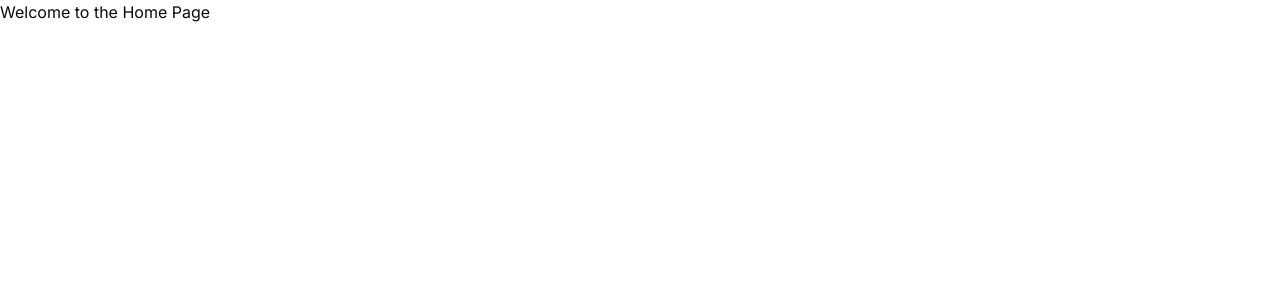
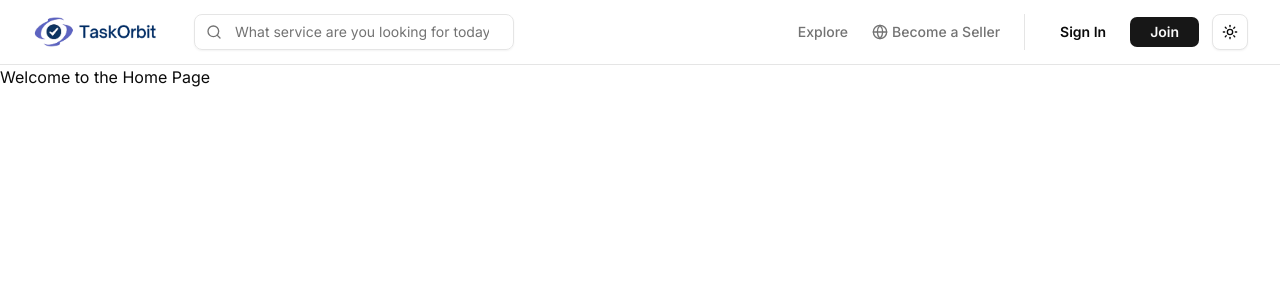
Before and after one commit to alaminislam34/Task-Orbit, a Next.js app: page / in a window 1280 px wide. Shown: the top 300 px of the page. Built offline with nearby package versions, Linux system fonts and the light colour scheme.

Commit message:
added the public navbar design, it's fully responsive and clean design

```diff
--- a/src/app/(public routes)/layout.tsx
+++ b/src/app/(public routes)/layout.tsx
@@ -1,3 +1,5 @@
+import Navbar from "@/components/shared/Header/Navbar";
+
 export default function PublicLayout({
   children,
 }: Readonly<{
@@ -5,7 +7,10 @@ export default function PublicLayout({
 }>) {
   return (
     <>
-      <section>{children}</section>
+      <section>
+        <Navbar />
+        {children}
+      </section>
     </>
   );
 }
--- a/src/app/layout.tsx
+++ b/src/app/layout.tsx
@@ -3,6 +3,7 @@ import { Geist, Geist_Mono, Inter } from "next/font/google";
 import "./globals.css";
 import { cn } from "@/lib/utils";
 import TanstackProvider from "@/providers/TanstackProvider";
+import { ThemeProvider } from "@/providers/ThemeProvider";
 
 const inter = Inter({ subsets: ["latin"], variable: "--font-sans" });
 
@@ -28,11 +29,24 @@ export default function RootLayout({
   children: React.ReactNode;
 }>) {
   return (
-    <html lang="en" className={cn("font-sans", inter.variable)}>
+    <html
+      lang="en"
+      className={cn("font-sans", inter.variable)}
+      suppressHydrationWarning
+    >
       <body
         className={`${geistSans.variable} ${geistMono.variable} antialiased`}
       >
-        <TanstackProvider>{children}</TanstackProvider>
+        <TanstackProvider>
+          <ThemeProvider
+            attribute="class"
+            defaultTheme="system"
+            enableSystem
+            disableTransitionOnChange
+          >
+            {children}
+          </ThemeProvider>
+        </TanstackProvider>
       </body>
     </html>
   );
--- /dev/null
+++ b/src/components/shared/Header/Navbar.tsx
@@ -0,0 +1,131 @@
+"use client";
+
+import React, { useState, useEffect } from "react";
+import Image from "next/image";
+import Link from "next/link";
+import { useTheme } from "next-themes";
+import { Search, Menu, Globe } from "lucide-react";
+
+import { Button } from "@/components/ui/button";
+import { Input } from "@/components/ui/input";
+import { ModeToggle } from "../theme/ThemeToggler";
+import {
+  Sheet,
+  SheetContent,
+  SheetHeader,
+  SheetTitle,
+  SheetTrigger,
+} from "@/components/ui/sheet";
+
+const Navbar = () => {
+  const { theme } = useTheme();
+  const [mounted, setMounted] = useState(false);
+
+  // Avoid hydration mismatch by waiting for mount
+  useEffect(() => {
+    setMounted(true);
+  }, []);
+
+  const logoSrc =
+    theme === "dark" ? "/logos/taskorbit(dark).png" : "/logos/taskorbit.png";
+
+  return (
+    <header className="sticky top-0 z-50 w-full border-b bg-background/95 backdrop-blur supports-backdrop-filter:bg-background/60">
+      <div className="container mx-auto flex h-16 items-center justify-between px-4 md:px-8">
+        {/* Left: Logo & Search */}
+        <div className="flex items-center gap-8">
+          <Link href="/" className="flex items-center space-x-2">
+            <Image
+              src={mounted ? logoSrc : "/logos/taskorbit.png"}
+              alt="TaskOrbit Logo"
+              width={130}
+              height={40}
+              className="object-contain"
+            />
+          </Link>
+
+          {/* Desktop Search */}
+          <div className="hidden lg:flex relative w-80">
+            <Search className="absolute left-3 top-1/2 h-4 w-4 -translate-y-1/2 text-muted-foreground" />
+            <Input
+              type="search"
+              placeholder="What service are you looking for today?"
+              className="pl-10"
+            />
+          </div>
+        </div>
+
+        {/* Right: Navigation Desktop */}
+        <nav className="hidden md:flex items-center gap-6">
+          <div className="flex items-center gap-6 text-sm font-medium text-muted-foreground">
+            <Link href="/jobs" className="hover:text-primary transition-colors">
+              Explore
+            </Link>
+            <Link
+              href="/seller"
+              className="hover:text-primary transition-colors flex items-center gap-1"
+            >
+              <Globe className="h-4 w-4" />
+              Become a Seller
+            </Link>
+          </div>
+
+          <div className="flex items-center gap-3 border-l pl-6">
+            <Link href="/login">
+              <Button variant="ghost" size="sm" className="font-semibold">
+                Sign In
+              </Button>
+            </Link>
+            <Link href="/signup">
+              <Button size="sm" className="px-5 font-semibold">
+                Join
+              </Button>
+            </Link>
+            <ModeToggle />
+          </div>
+        </nav>
+
+        {/* Mobile Navigation (Hamburger) */}
+        <div className="flex md:hidden items-center gap-4">
+          <ModeToggle />
+          <Sheet>
+            <SheetTrigger>
+              <Button variant="ghost" size="icon">
+                <Menu className="h-6 w-6" />
+              </Button>
+            </SheetTrigger>
+            <SheetContent side="right" className="w-75">
+              <SheetHeader>
+                <SheetTitle className="text-left">Menu</SheetTitle>
+              </SheetHeader>
+              <div className="flex flex-col gap-4 mt-8">
+                <Input placeholder="Search services..." className="mb-4" />
+                <Link
+                  href="/jobs"
+                  className="text-lg font-medium border-b pb-2"
+                >
+                  Explore Jobs
+                </Link>
+                <Link
+                  href="/seller"
+                  className="text-lg font-medium border-b pb-2"
+                >
+                  Become a Seller
+                </Link>
+                <Link
+                  href="/login"
+                  className="text-lg font-medium border-b pb-2"
+                >
+                  Sign In
+                </Link>
+                <Button className="w-full mt-4">Join TaskOrbit</Button>
+              </div>
+            </SheetContent>
+          </Sheet>
+        </div>
+      </div>
+    </header>
+  );
+};
+
+export default Navbar;
--- /dev/null
+++ b/src/components/shared/theme/ThemeToggler.tsx
@@ -0,0 +1,40 @@
+"use client";
+
+import * as React from "react";
+import { Moon, Sun } from "lucide-react";
+import { useTheme } from "next-themes";
+
+import { Button } from "@/components/ui/button";
+import {
+  DropdownMenu,
+  DropdownMenuContent,
+  DropdownMenuItem,
+  DropdownMenuTrigger,
+} from "@/components/ui/dropdown-menu";
+
+export function ModeToggle() {
+  const { setTheme } = useTheme();
+
+  return (
+    <DropdownMenu>
+      <DropdownMenuTrigger>
+        <Button variant="outline" size="icon">
+          <Sun className="h-[1.2rem] w-[1.2rem] scale-100 rotate-0 transition-all dark:scale-0 dark:-rotate-90" />
+          <Moon className="absolute h-[1.2rem] w-[1.2rem] scale-0 rotate-90 transition-all dark:scale-100 dark:rotate-0" />
+          <span className="sr-only">Toggle theme</span>
+        </Button>
+      </DropdownMenuTrigger>
+      <DropdownMenuContent align="end">
+        <DropdownMenuItem onClick={() => setTheme("light")}>
+          Light
+        </DropdownMenuItem>
+        <DropdownMenuItem onClick={() => setTheme("dark")}>
+          Dark
+        </DropdownMenuItem>
+        <DropdownMenuItem onClick={() => setTheme("system")}>
+          System
+        </DropdownMenuItem>
+      </DropdownMenuContent>
+    </DropdownMenu>
+  );
+}
--- a/src/components/ui/button.tsx
+++ b/src/components/ui/button.tsx
@@ -10,16 +10,16 @@ const buttonVariants = cva(
   {
     variants: {
       variant: {
-        default: "bg-primary text-primary-foreground hover:bg-primary/80",
+        default: "bg-primary text-primary-foreground hover:bg-primary/80 cursor-pointer",
         outline:
-          "border-border bg-background shadow-xs hover:bg-muted hover:text-foreground aria-expanded:bg-muted aria-expanded:text-foreground dark:border-input dark:bg-input/30 dark:hover:bg-input/50",
+          "border-border bg-background cursor-pointer shadow-xs hover:bg-muted hover:text-foreground aria-expanded:bg-muted aria-expanded:text-foreground dark:border-input dark:bg-input/30 dark:hover:bg-input/50",
         secondary:
-          "bg-secondary text-secondary-foreground hover:bg-secondary/80 aria-expanded:bg-secondary aria-expanded:text-secondary-foreground",
+          "bg-secondary text-secondary-foreground cursor-pointer hover:bg-secondary/80 aria-expanded:bg-secondary aria-expanded:text-secondary-foreground",
         ghost:
-          "hover:bg-muted hover:text-foreground aria-expanded:bg-muted aria-expanded:text-foreground dark:hover:bg-muted/50",
+          "cursor-pointer hover:bg-muted hover:text-foreground aria-expanded:bg-muted aria-expanded:text-foreground dark:hover:bg-muted/50",
         destructive:
-          "bg-destructive/10 text-destructive hover:bg-destructive/20 focus-visible:border-destructive/40 focus-visible:ring-destructive/20 dark:bg-destructive/20 dark:hover:bg-destructive/30 dark:focus-visible:ring-destructive/40",
-        link: "text-primary underline-offset-4 hover:underline",
+          "bg-destructive/10 text-destructive cursor-pointer hover:bg-destructive/20 focus-visible:border-destructive/40 focus-visible:ring-destructive/20 dark:bg-destructive/20 dark:hover:bg-destructive/30 dark:focus-visible:ring-destructive/40",
+        link: "text-primary underline-offset-4 hover:underline cursor-pointer",
       },
       size: {
         default:
--- a/src/components/ui/dropdown-menu.tsx
+++ b/src/components/ui/dropdown-menu.tsx
@@ -135,7 +135,7 @@ function DropdownMenuSubContent({
   return (
     <DropdownMenuContent
       data-slot="dropdown-menu-sub-content"
-      className={cn("w-auto min-w-[96px] rounded-md bg-popover p-1 text-popover-foreground shadow-lg ring-1 ring-foreground/10 duration-100 data-[side=bottom]:slide-in-from-top-2 data-[side=left]:slide-in-from-right-2 data-[side=right]:slide-in-from-left-2 data-[side=top]:slide-in-from-bottom-2 data-open:animate-in data-open:fade-in-0 data-open:zoom-in-95 data-closed:animate-out data-closed:fade-out-0 data-closed:zoom-out-95", className )}
+      className={cn("w-auto min-w-24 rounded-md bg-popover p-1 text-popover-foreground shadow-lg ring-1 ring-foreground/10 duration-100 data-[side=bottom]:slide-in-from-top-2 data-[side=left]:slide-in-from-right-2 data-[side=right]:slide-in-from-left-2 data-[side=top]:slide-in-from-bottom-2 data-open:animate-in data-open:fade-in-0 data-open:zoom-in-95 data-closed:animate-out data-closed:fade-out-0 data-closed:zoom-out-95", className )}
       align={align}
       alignOffset={alignOffset}
       side={side}
--- a/src/providers/TanstackProvider.tsx
+++ b/src/providers/TanstackProvider.tsx
@@ -1,7 +1,7 @@
 "use client"
+
 import { QueryClient, QueryClientProvider } from "@tanstack/react-query";
 
-// Create a client
 const queryClient = new QueryClient();
 
 function TanstackProvider({ children }: { children: React.ReactNode }) {
--- /dev/null
+++ b/src/providers/ThemeProvider.tsx
@@ -0,0 +1,11 @@
+"use client";
+
+import * as React from "react";
+import { ThemeProvider as NextThemesProvider } from "next-themes";
+
+export function ThemeProvider({
+  children,
+  ...props
+}: React.ComponentProps<typeof NextThemesProvider>) {
+  return <NextThemesProvider {...props}>{children}</NextThemesProvider>;
+}
```
Also changed, not shown: public/logos/taskorbit(dark).png (added), public/logos/taskorbit.png (added).
